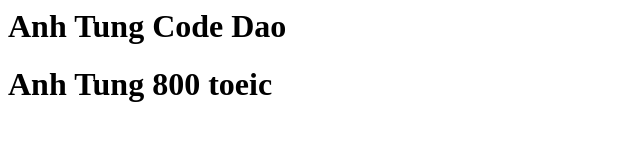
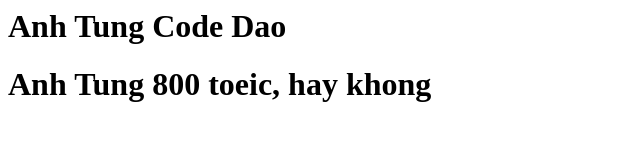
Before and after one commit to LETUNG2/session1, a plain HTML site: page index.html in a window 1280 px wide. Shown: the whole page, without its empty margins (0-640 px from the left). Drawn offline with Linux system fonts and the light colour scheme.

Commit message:
Update index.html

```diff
--- a/index.html
+++ b/index.html
@@ -1,2 +1,2 @@
 <h1> Anh Tung Code Dao </h1>
-<h1> Anh Tung 800 toeic </h1>
+<h1> Anh Tung 800 toeic, hay khong  </h1>
```
